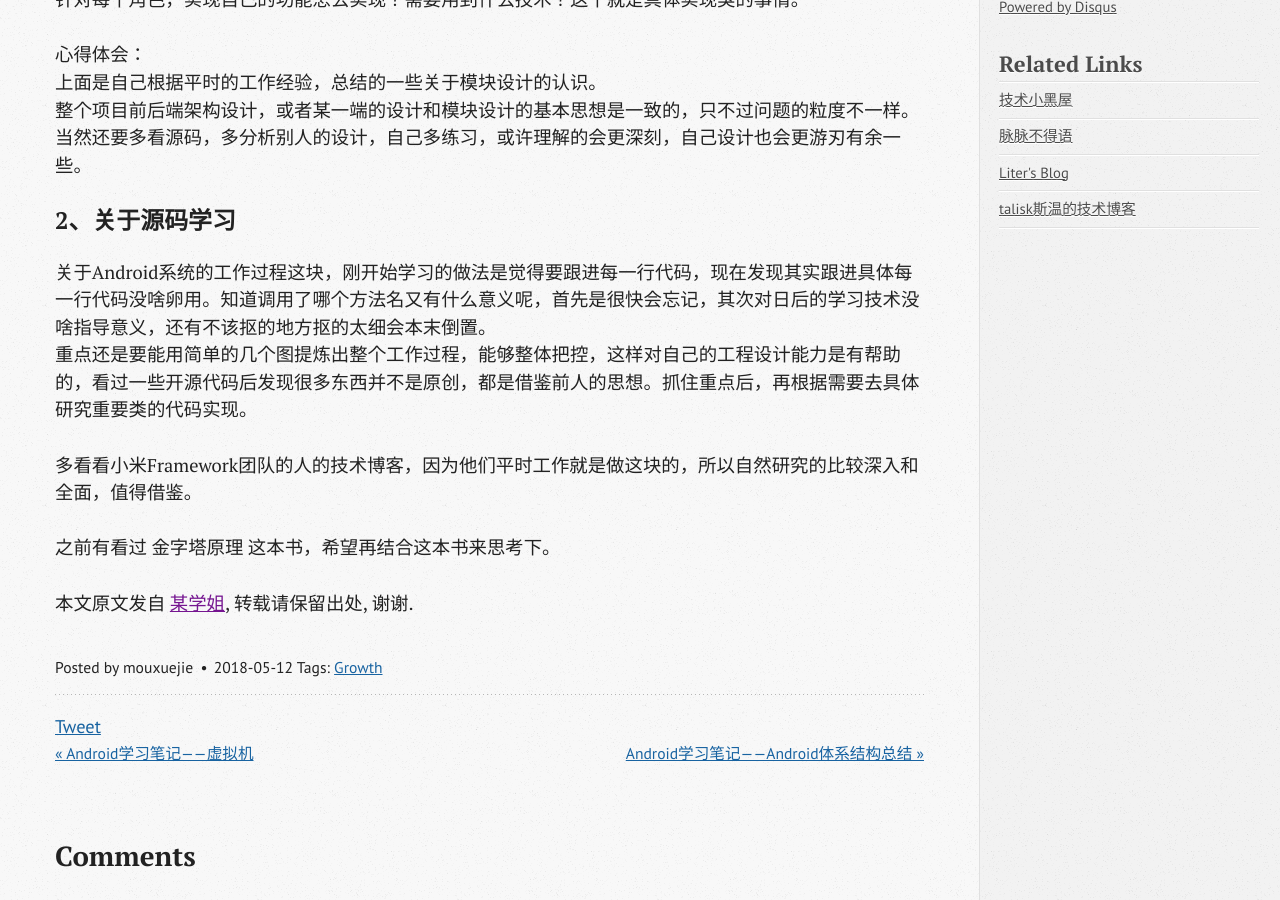
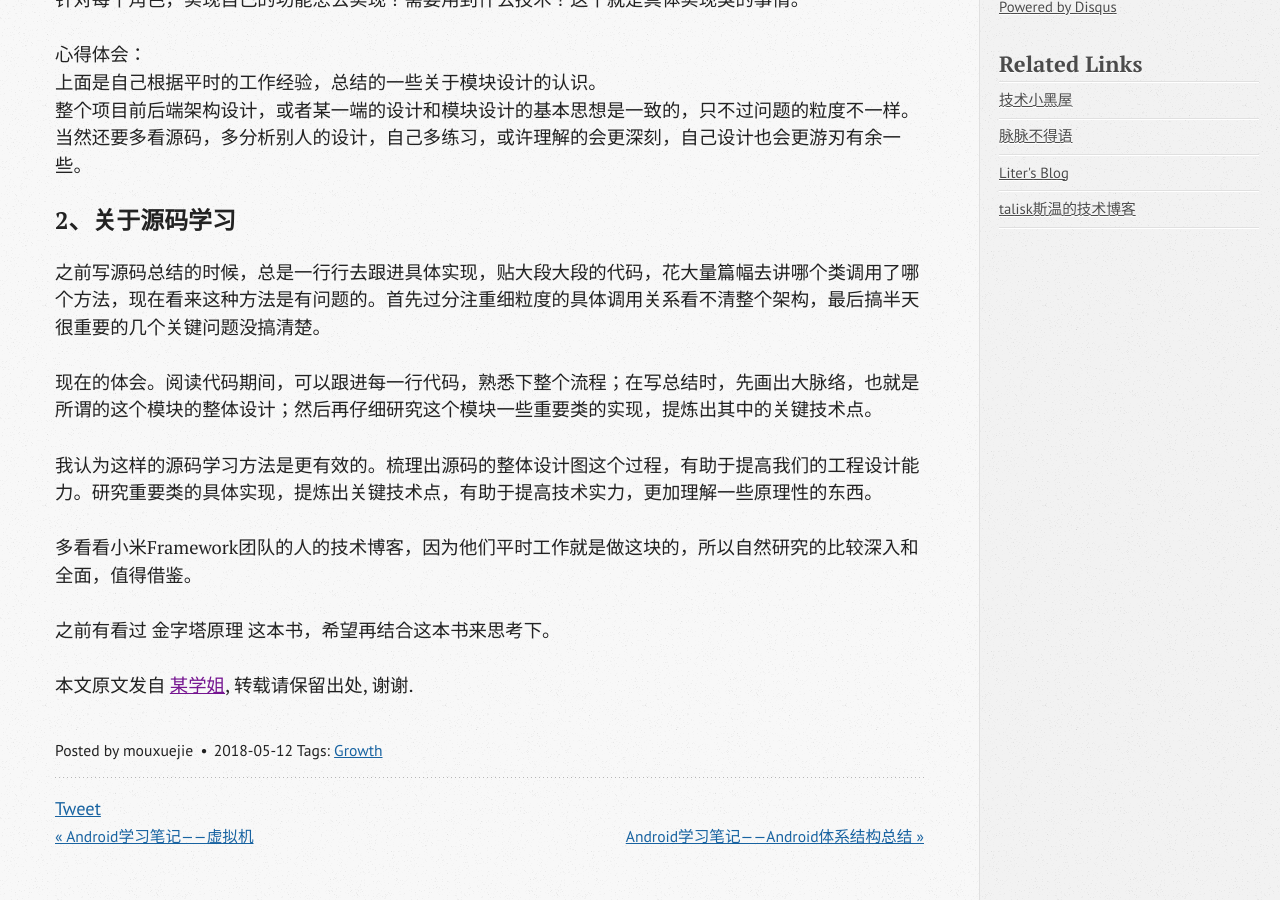
Before and after one commit to wangxinghe/wangxinghe.github.io, a Jekyll site: the page built from _posts/2018-05-12-learning-summary.md, in a window 1280 px wide and 900 px high, scrolled down 1229 px. Built offline with Jekyll 4.4.1, drawn with Linux system fonts in a browser that asks for light colours; comment, search, counter and statistics services are not loaded.

Commit message:
[update]

```diff
--- a/_posts/2018-05-12-learning-summary.md
+++ b/_posts/2018-05-12-learning-summary.md
@@ -49,8 +49,11 @@ tags: [Growth]
 
 ### 2、关于源码学习
 
-关于Android系统的工作过程这块，刚开始学习的做法是觉得要跟进每一行代码，现在发现其实跟进具体每一行代码没啥卵用。知道调用了哪个方法名又有什么意义呢，首先是很快会忘记，其次对日后的学习技术没啥指导意义，还有不该抠的地方抠的太细会本末倒置。
-重点还是要能用简单的几个图提炼出整个工作过程，能够整体把控，这样对自己的工程设计能力是有帮助的，看过一些开源代码后发现很多东西并不是原创，都是借鉴前人的思想。抓住重点后，再根据需要去具体研究重要类的代码实现。
+之前写源码总结的时候，总是一行行去跟进具体实现，贴大段大段的代码，花大量篇幅去讲哪个类调用了哪个方法，现在看来这种方法是有问题的。首先过分注重细粒度的具体调用关系看不清整个架构，最后搞半天很重要的几个关键问题没搞清楚。
+
+现在的体会。阅读代码期间，可以跟进每一行代码，熟悉下整个流程；在写总结时，先画出大脉络，也就是所谓的这个模块的整体设计；然后再仔细研究这个模块一些重要类的实现，提炼出其中的关键技术点。
+
+我认为这样的源码学习方法是更有效的。梳理出源码的整体设计图这个过程，有助于提高我们的工程设计能力。研究重要类的具体实现，提炼出关键技术点，有助于提高技术实力，更加理解一些原理性的东西。
 
 多看看小米Framework团队的人的技术博客，因为他们平时工作就是做这块的，所以自然研究的比较深入和全面，值得借鉴。
 
```
